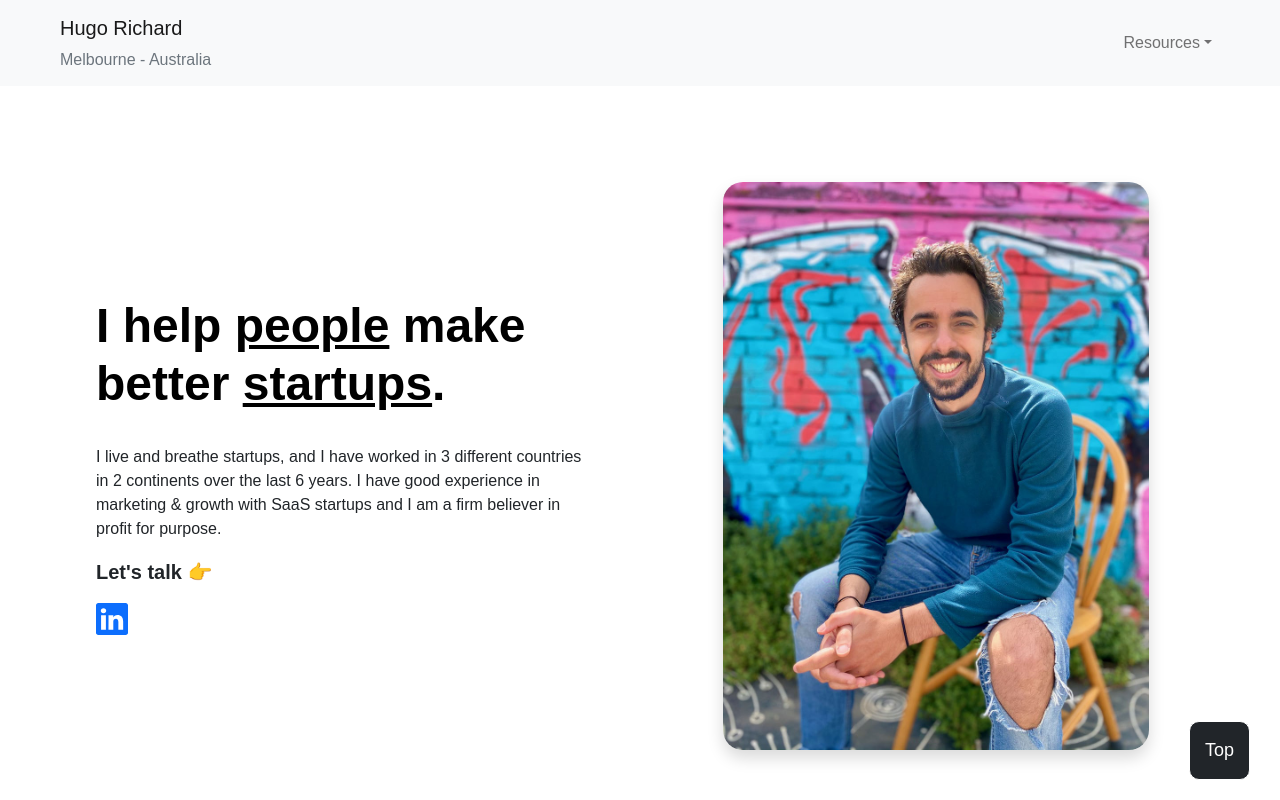
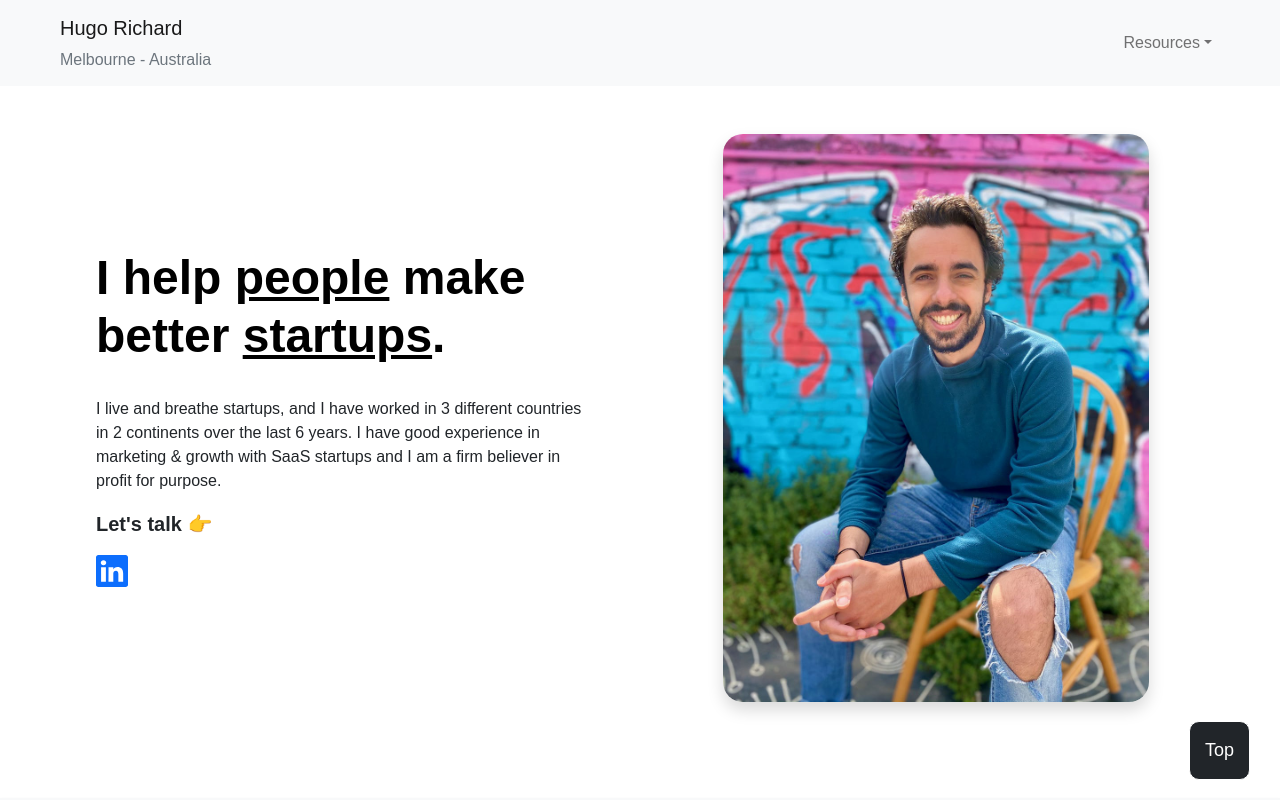
Before and after one commit to hugo-dystech/hugo-gatsby, a Gatsby site: page / in a window 1280 px wide. Shown: the top 800 px of the page. Built offline with nearby package versions, Linux system fonts and the light colour scheme; Gatsby itself is replaced by a stand-in of ours.

Commit message:
Update index.js

```diff
--- a/src/pages/index.js
+++ b/src/pages/index.js
@@ -19,7 +19,7 @@ const IndexPage = () => {
             description="I live and breathe startups, I worked in 3 different countries in 2 continents over the last 6 years. I help company growth, let's talk."
             keyword="hugo richard"
             ></Head>
-              <div className="container-fluid pb-5 pt-5">
+              <div className="container-fluid pb-5 pt-lg-0 pt-5">
         <div className="row ps-md-5 pe-md-5 ">
             <div className="col-12 col-md-6 m-auto pb-5 pb-md-0 pt-5 ps-5 pe-5 pt-md-0">
                 <h1>I help <u>people</u> make better <u>startups</u>.</h1>
```
